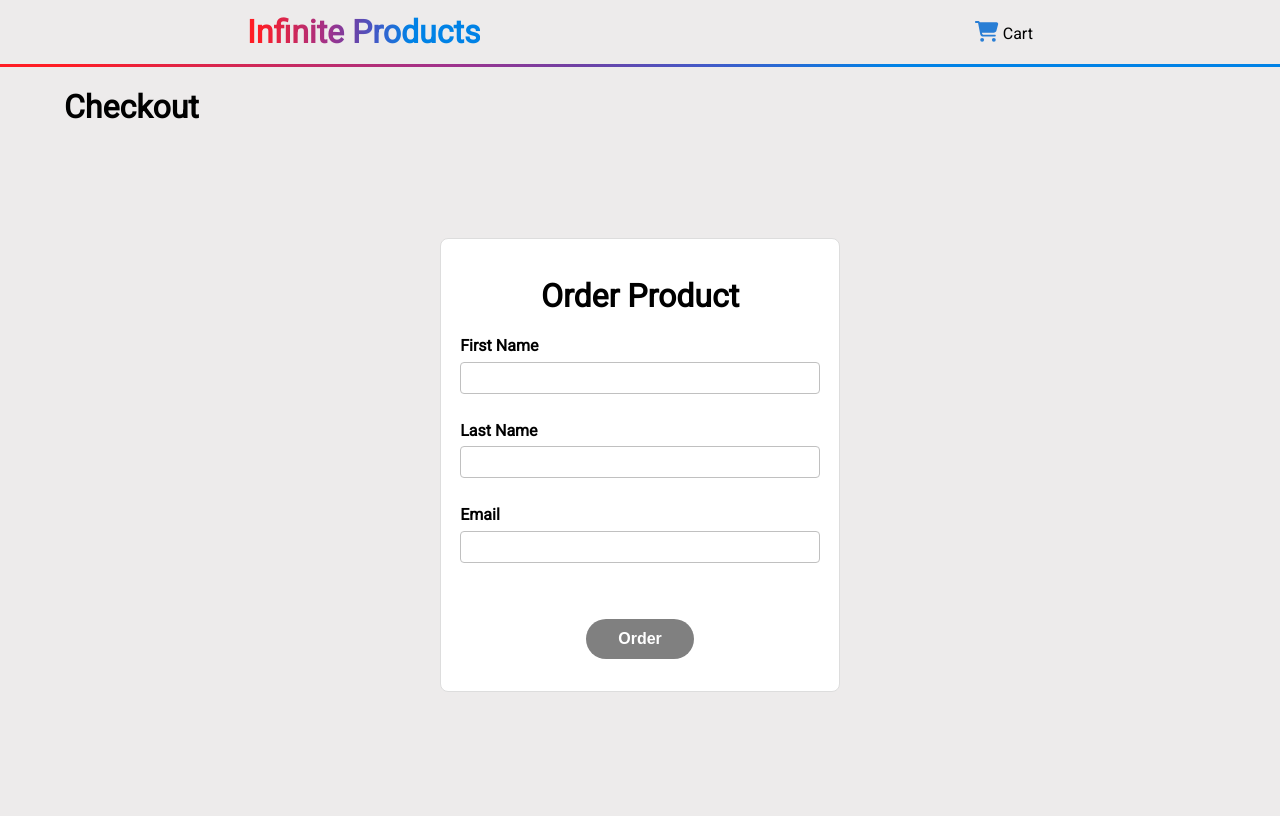
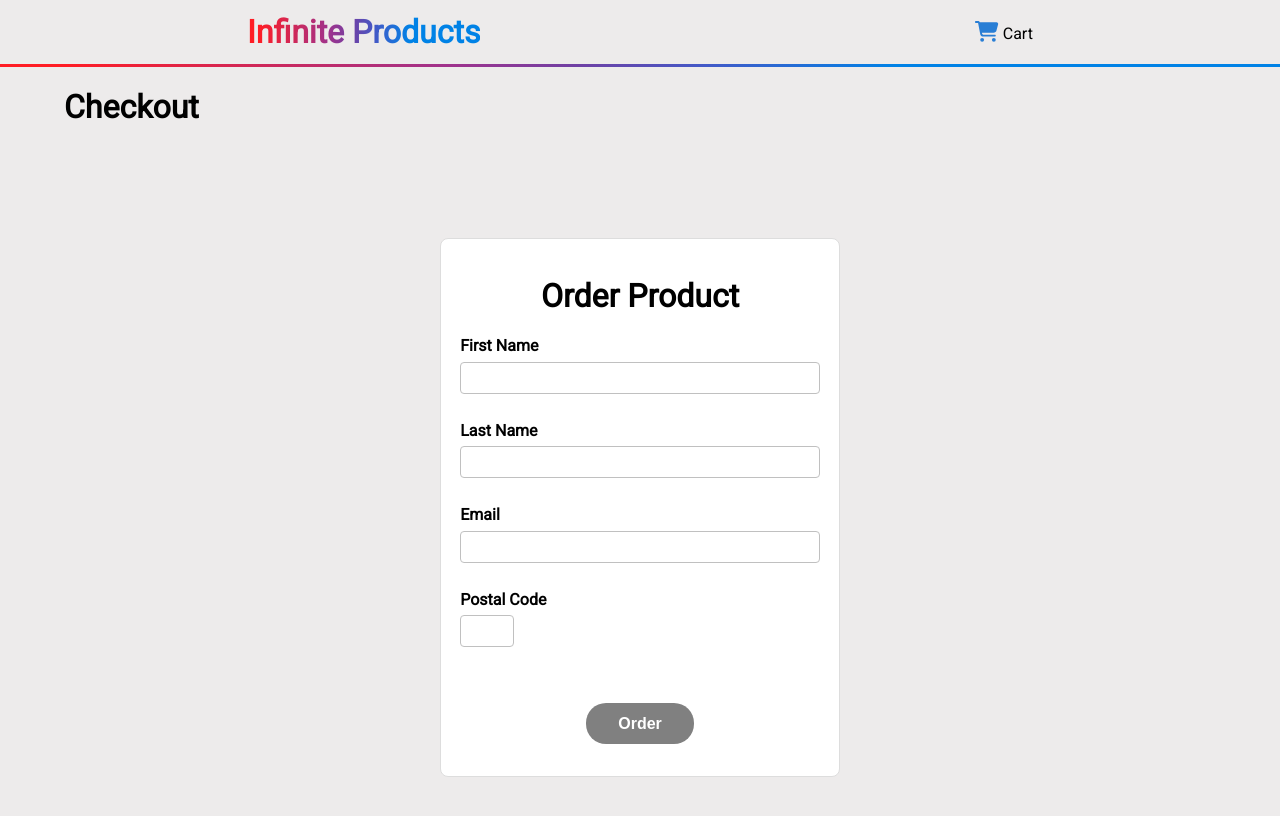
Before and after one commit to TBence98/infinite_products, a React (Vite) app: page /checkout in a window 1280 px wide. Shown: the top 816 px of the page. Built offline with nearby package versions, Linux system fonts and the light colour scheme; no server answers.

Commit message:
add optional className prop to Input.tsx

```diff
--- a/src/components/UI/Input.tsx
+++ b/src/components/UI/Input.tsx
@@ -4,8 +4,15 @@ import { InputComponent } from "../../models/types";
 import classes from "./Input.module.css";
 
 const Input = (props: InputComponent) => {
-    const { label, type, name, handleChange, validationRules, registerInput } =
-        props;
+    const {
+        label,
+        type,
+        name,
+        handleChange,
+        validationRules,
+        registerInput,
+        className,
+    } = props;
     const [isValid, setIsValid] = useState(true);
     const [errorMessage, setErrorMessage] = useState("");
 
@@ -47,7 +54,7 @@ const Input = (props: InputComponent) => {
         <p className={classes["input-container"]}>
             <label className={classes.label}>{label}</label>
             <input
-                className={classes.input}
+                className={`${classes.input} ${className ? className : ""}`}
                 type={type}
                 name={name}
                 onChange={handleInputChange}
--- a/src/models/types.ts
+++ b/src/models/types.ts
@@ -52,6 +52,7 @@ export interface InputComponent {
     type: string;
     name: string;
     validationRules: Array<validationRule>;
+    className?: string;
     handleChange: (
         name: string,
         value: string,
--- a/src/pages/Checkout/OrderForm.module.css
+++ b/src/pages/Checkout/OrderForm.module.css
@@ -6,6 +6,10 @@
 
 .title {
     text-align: center;
+}
+
+.postal_code {
+    width: 15%;
 }
 
 .order_form button {
--- a/src/pages/Checkout/OrderForm.tsx
+++ b/src/pages/Checkout/OrderForm.tsx
@@ -46,6 +46,17 @@ const Form = () => {
                         atSignRule("Email"),
                     ]}
                 />
+                <FormInput
+                    label="Postal Code"
+                    type="text"
+                    name="Postal Code"
+                    className={classes.postal_code}
+                    validationRules={[
+                        requiredRule("Postal Code"),
+                        minLengthRule("Postal Code", 4),
+                        maxLengthRule("Postal Code", 4),
+                    ]}
+                />
                 <Button
                     className={classes.order_btn}
                     type="submit"
```
